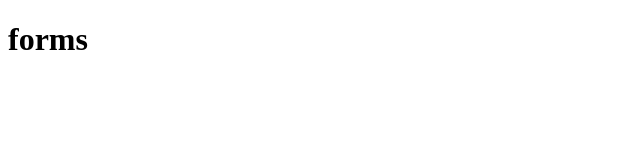
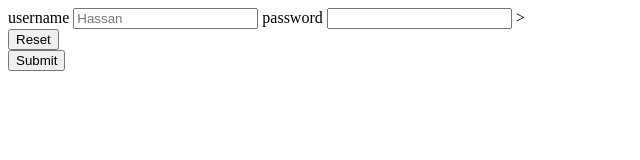
Before and after one commit to HassanFdim/Front_end, a plain HTML site: page index.html in a window 1280 px wide. Shown: the whole page, without its empty margins (0-640 px from the left). Drawn offline with Linux system fonts and the light colour scheme.

Commit message:
forms usernam-password

```diff
--- a/index.html
+++ b/index.html
@@ -5,6 +5,28 @@
     <title>My website</title>
   </head>
   <body>
-    <h1>forms</h1>
+    <form action="index.php" method="post">
+      <label for="username"> username</label>
+      <input
+        type="text"
+        id="username"
+        placeholder="Hassan"
+        minlength="6"
+        maxlength="15"
+        required
+      />
+
+      <label for="password">password</label>
+      <input
+        type="password"
+        id="password"
+        minlength="6"
+        maxlength="15"
+        required
+      />
+      ><br />
+      <input type="reset" /><br />
+      <input type="submit" />
+    </form>
   </body>
 </html>
```
